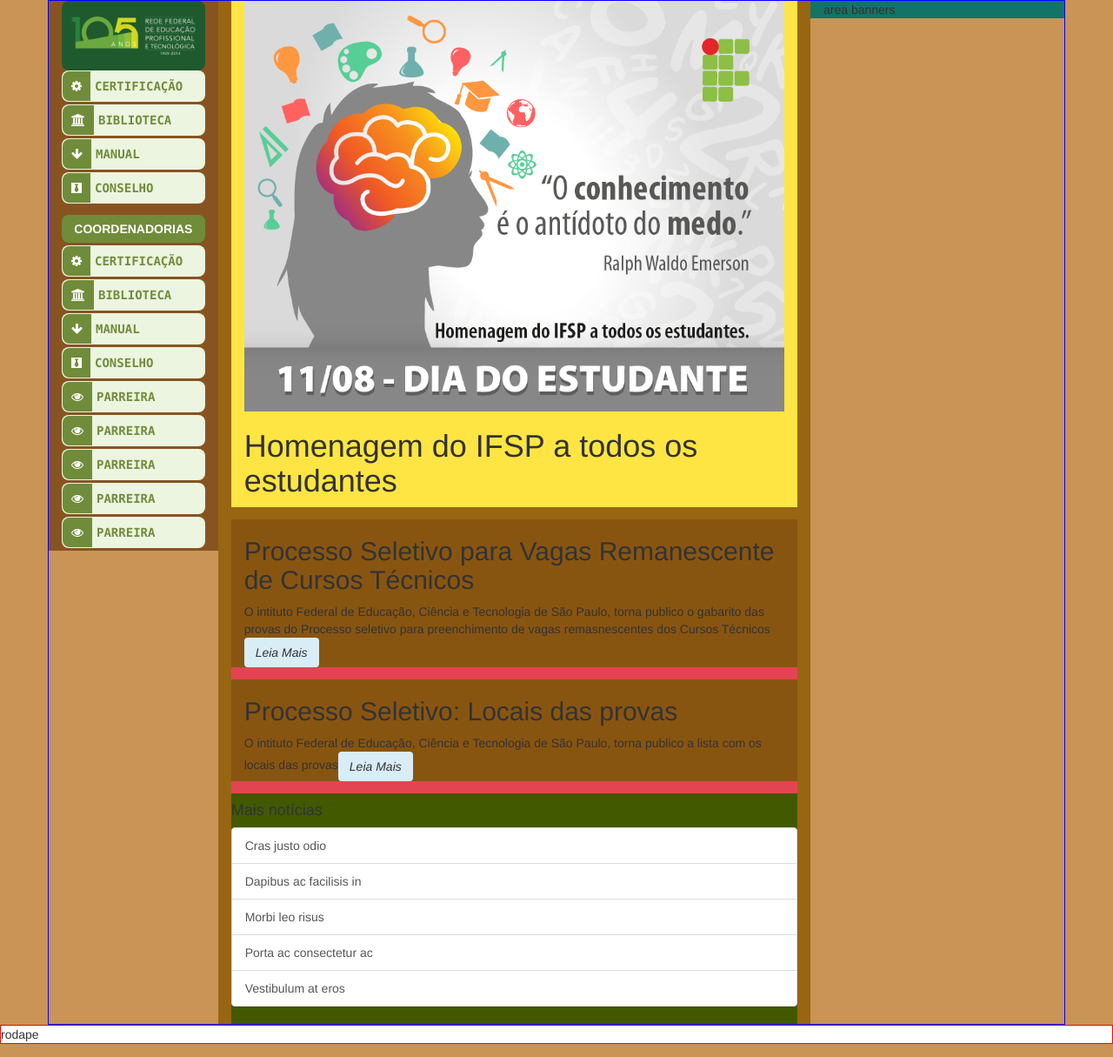
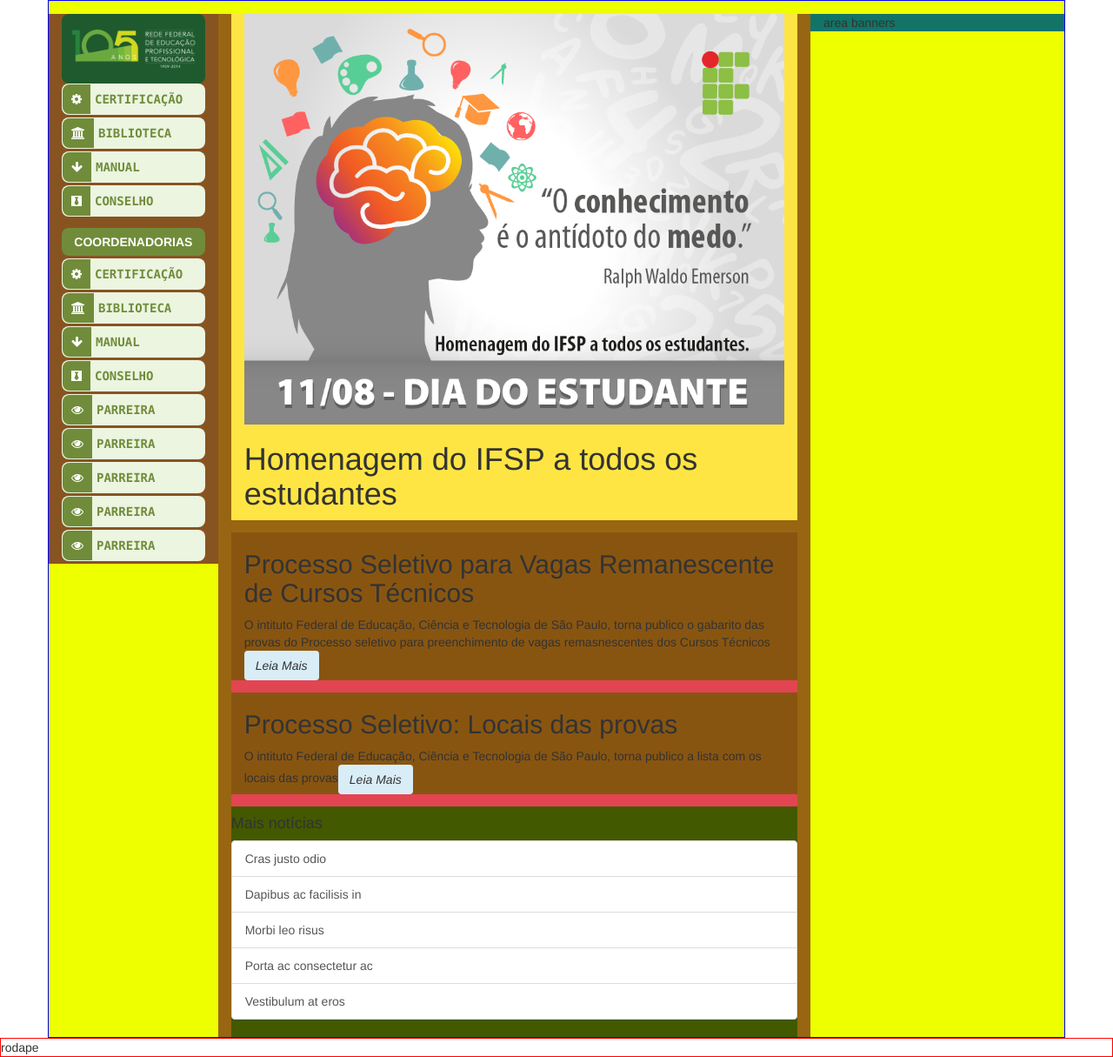
Before and after one commit to fparreira/ifspvtp-wp, a WordPress theme: template index.php in a window 1280 px wide. Shown: the part 255-1470 px from the top of the page at 87% size. Run offline with PHP 8.4 and a stand-in for WordPress, Linux system fonts and the light colour scheme; the site name, menu and one post (Sample post) are stand-ins, and other content is empty.

Commit message:
alteracao no body

```diff
--- a/index.php
+++ b/index.php
@@ -101,7 +101,7 @@
     </header>
 
     <!-- body ----------------------------------------->
-    <section id="body" style="background: #c99456">
+    <section id="body">
         <div class="container" style="border: 1px solid blue">
             <div class="row">
 
--- a/style.css
+++ b/style.css
@@ -123,6 +123,16 @@
 
 /* conteudo ****************************/
 
+#body{
+    background: #ffffff;
+}
+
+#body > .container:first-child{
+    background: #eeff00;
+    padding-top: 15px;
+}
+
+
 #conteudo #destaque{
     margin-bottom: 1em;
 }
```
